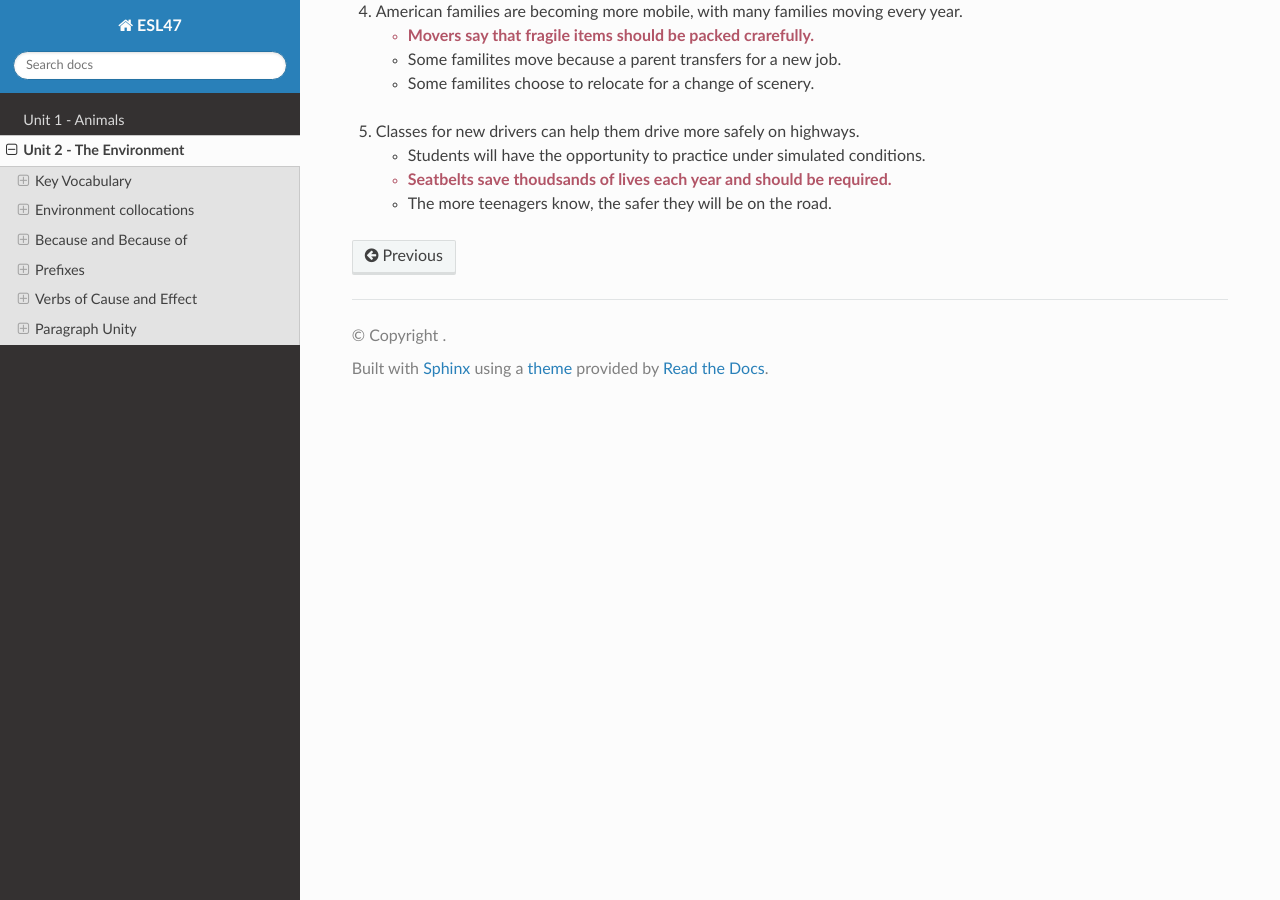
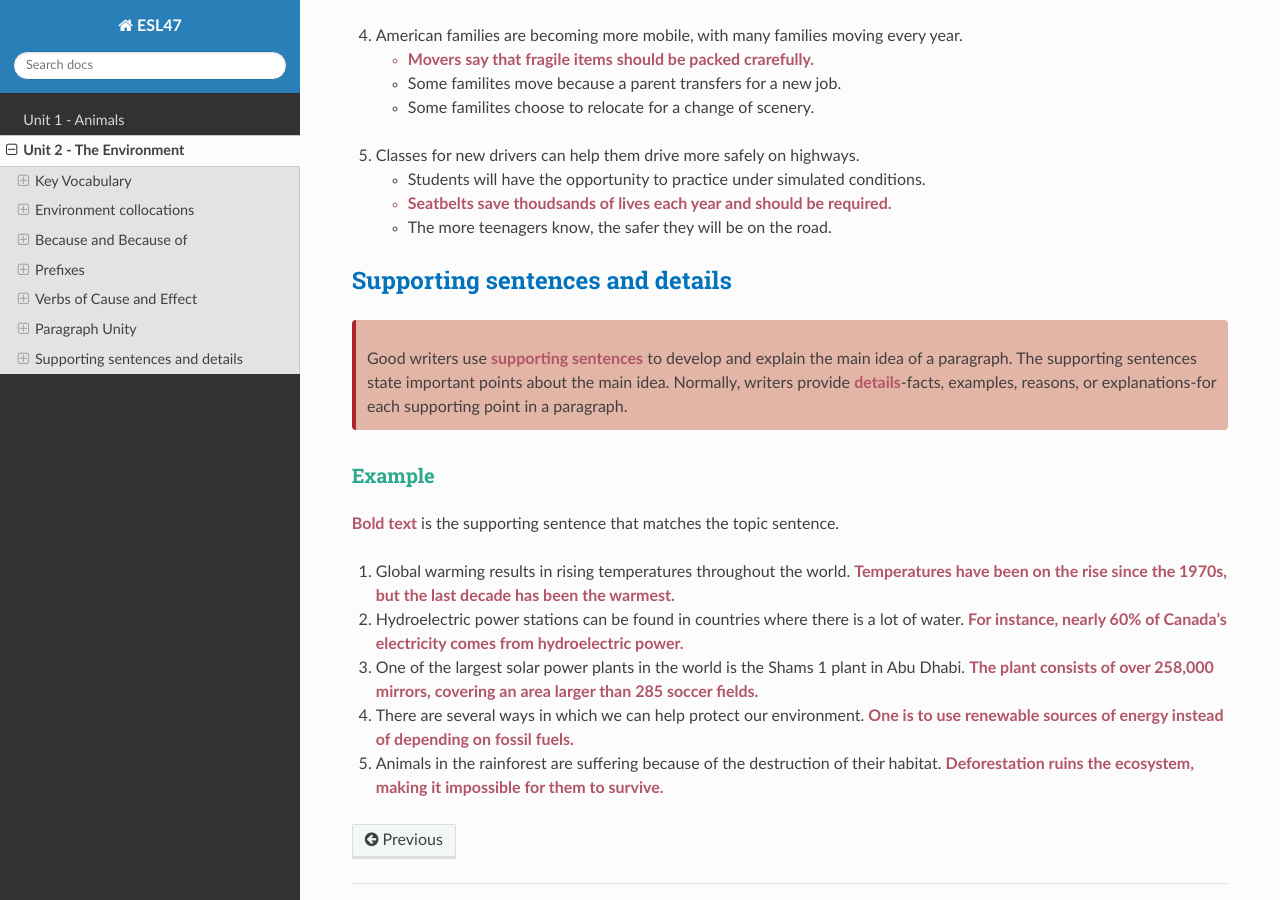
Before and after one commit to vpa24/ESL-47---Intermediate-Low-Integrated-Reading-Writing, a Sphinx documentation site: the page built from docs/source/unit2.md, in a window 1280 px wide and 900 px high, scrolled down 5949 px. Built offline with Sphinx 7.4.7 and the Read the Docs theme 2.0.0, drawn with Linux system fonts in a browser that asks for light colours; some of the changed text lies outside the part shown.

Commit message:
Supporting sentences and details

```diff
--- a/docs/source/unit2.md
+++ b/docs/source/unit2.md
@@ -10,6 +10,7 @@
 - [Prefixes](#prefixes)
 - [Verbs of Cause and Effect](#verbs-of-cause-and-effect)
 - [Paragraph Unity](#paragraph-unity)
+- [Supporting sentences and details](#supporting-sentences-and-details)
 
 ---
 
@@ -322,3 +323,21 @@ Writers use certain phrases to show relationship between the causes of a problem
 		</ul>
 	</div>
 </ol>
+
+## Supporting sentences and details
+
+<div class="warning" style='background-color:#e3b5a6; border-left: solid #af242a 4px; border-radius: 4px; padding:0.7em; margin-bottom:2em;'>
+<p style='margin-top:1em;'>
+Good writers use <strong>supporting sentences</strong> to develop and explain the main idea of a paragraph. The supporting sentences state important points about the main idea. Normally, writers provide <strong>details</strong>-facts, examples, reasons, or explanations-for each supporting point in a paragraph.
+</p>
+</div>
+
+### Example
+
+**Bold text** is the supporting sentence that matches the topic sentence.
+
+1. Global warming results in rising temperatures throughout the world. **Temperatures have been on the rise since the 1970s, but the last decade has been the warmest.**
+2. Hydroelectric power stations can be found in countries where there is a lot of water. **For instance, nearly 60% of Canada's electricity comes from hydroelectric power.**
+3. One of the largest solar power plants in the world is the Shams 1 plant in Abu Dhabi. **The plant consists of over 258,000 mirrors, covering an area larger than 285 soccer fields.**
+4. There are several ways in which we can help protect our environment. **One is to use renewable sources of energy instead of depending on fossil fuels.**
+5. Animals in the rainforest are suffering because of the destruction of their habitat. **Deforestation ruins the ecosystem, making it impossible for them to survive.**
```
